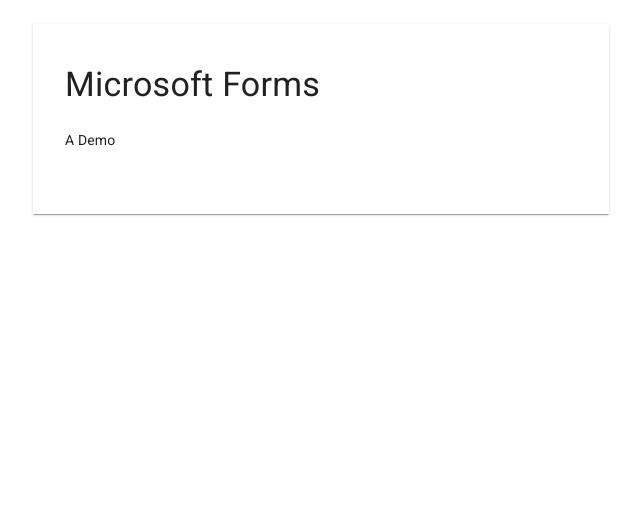
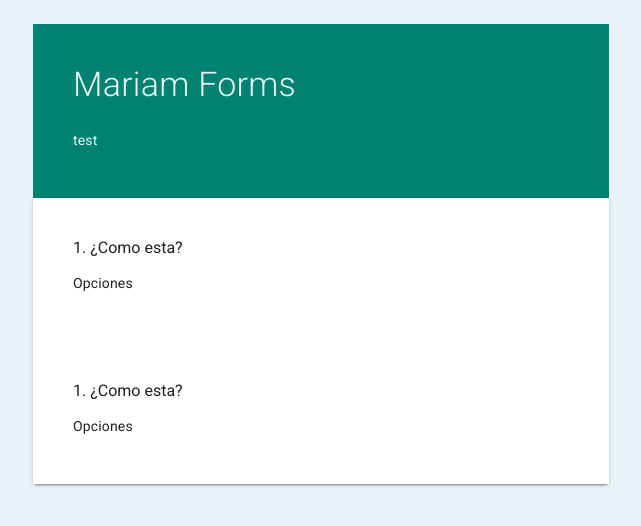
Before and after one commit to ignemdev/dynamic-test, a React (Create React App) app: page / in a window 1280 px wide. Shown: the top 526 px of the page, without its empty margins (319-960 px from the left). Built offline with nearby package versions, Linux system fonts and the light colour scheme.

Commit message:
question and header layout
-theme.js created

```diff
--- a/src/App.js
+++ b/src/App.js
@@ -1,12 +1,17 @@
 import { Box } from '@mui/material'
+import ThemeProvider from '@mui/material/styles/ThemeProvider';
+import { theme } from './helpers/theme';
 
 import Test from './components/Test'
 
+
 function App() {
   return (
-    <Box sx={{ display: 'flex', justifyContent: 'center' }} component='main'>
-      <Test></Test>
-    </Box>
+    <ThemeProvider theme={theme}>
+      <Box sx={{ display: 'flex', justifyContent: 'center', backgroundColor: 'primary' }} component='main'>
+        <Test />
+      </Box>
+    </ThemeProvider>
   );
 }
 
--- a/src/components/Header.js
+++ b/src/components/Header.js
@@ -1,15 +1,15 @@
-import { Card, CardActions, CardContent, Typography } from '@mui/material/';
-
+import { spacing, border } from '../helpers/theme';
+import { Card, CardContent, Typography } from '@mui/material/';
 
 export default function Header() {
     return (
-        <Card sx={{ borderRadius: 0, paddingX: 4, paddingY: 5 }}>
+        <Card variant="primary" sx={{ ...spacing, ...border }}>
             <CardContent sx={{ padding: 0 }}>
-                <Typography variant="h4" component="div" sx={{ marginBottom: 3, width: '100%' }} >
-                    Microsoft Forms
+                <Typography variant="h4" component="div" sx={{ marginBottom: 3, width: '100%', fontWeight: 'light' }} >
+                    Mariam Forms
                 </Typography>
                 <Typography variant="body2">
-                    A Demo
+                    test
                 </Typography>
             </CardContent>
         </Card>
--- a/src/components/Question.js
+++ b/src/components/Question.js
@@ -0,0 +1,20 @@
+import { spacing, border } from '../helpers/theme';
+import { Card, CardContent, Typography } from '@mui/material/';
+
+function Question() {
+
+    return (
+        <Card variant="secondary" sx={{ ...spacing, ...border }}>
+            <CardContent sx={{ padding: 0 }}>
+                <Typography variant="p" component="div" sx={{ marginBottom: 2, width: '100%' }} >
+                    1. ¿Como esta?
+                </Typography>
+                <Typography variant="body2">
+                    Opciones
+                </Typography>
+            </CardContent>
+        </Card>
+    );
+}
+
+export default Question;
--- a/src/components/Test.js
+++ b/src/components/Test.js
@@ -1,12 +1,16 @@
-import { Box } from '@mui/material'
+import { Box, Paper } from '@mui/material'
 
 import Header from './Header'
+import Question from './Question';
 
 export default function Test() {
-
     return (
         <Box sx={{ minWidth: '45%', marginY: 3 }}>
-            <Header></Header>
+            <Header />
+            <Paper elevation={2}>
+                <Question />
+                <Question />
+            </Paper>
         </Box>
-    )
+    );
 }
--- /dev/null
+++ b/src/helpers/theme.js
@@ -0,0 +1,47 @@
+import { createTheme } from '@mui/material/styles';
+
+const palette = {
+    primary: {
+        main: '#008272',
+        contrastText: '#E9F2F6',
+    },
+    secondary: {
+        main: '#fff',
+        contrastText: '#212121',
+    },
+}
+
+export const spacing = {
+    paddingX: 5,
+    paddingBottom: 3,
+    paddingTop: 5
+}
+
+export const border = {
+    borderRadius: 0,
+}
+
+export const theme = createTheme({
+    palette: { ...palette },
+    components: {
+        MuiCard: {
+            variants: [
+                {
+                    props: { variant: 'primary' },
+                    style: {
+                        border: 0,
+                        backgroundColor: palette.primary.main,
+                        color: palette.primary.contrastText,
+                    },
+                },
+                {
+                    props: { variant: 'secondary' },
+                    style: {
+                        backgroundColor: palette.secondary.main,
+                        color: palette.secondary.contrastText,
+                    },
+                }
+            ],
+        },
+    }
+});
--- a/src/index.css
+++ b/src/index.css
@@ -7,3 +7,7 @@
 html, body{
   height: 100%;
 }
+
+body{
+  background-color: #E9F2F6;
+}
```
